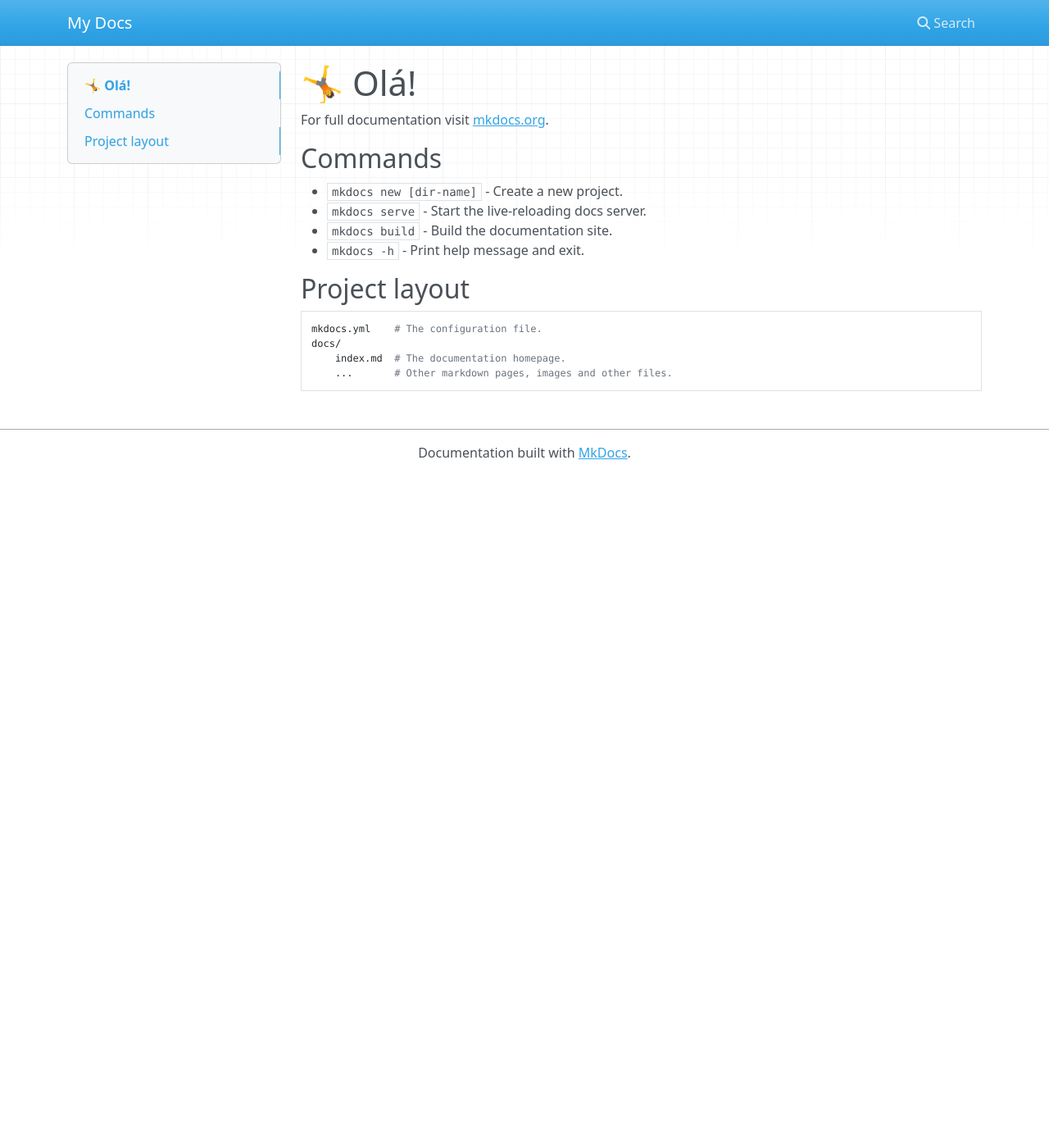
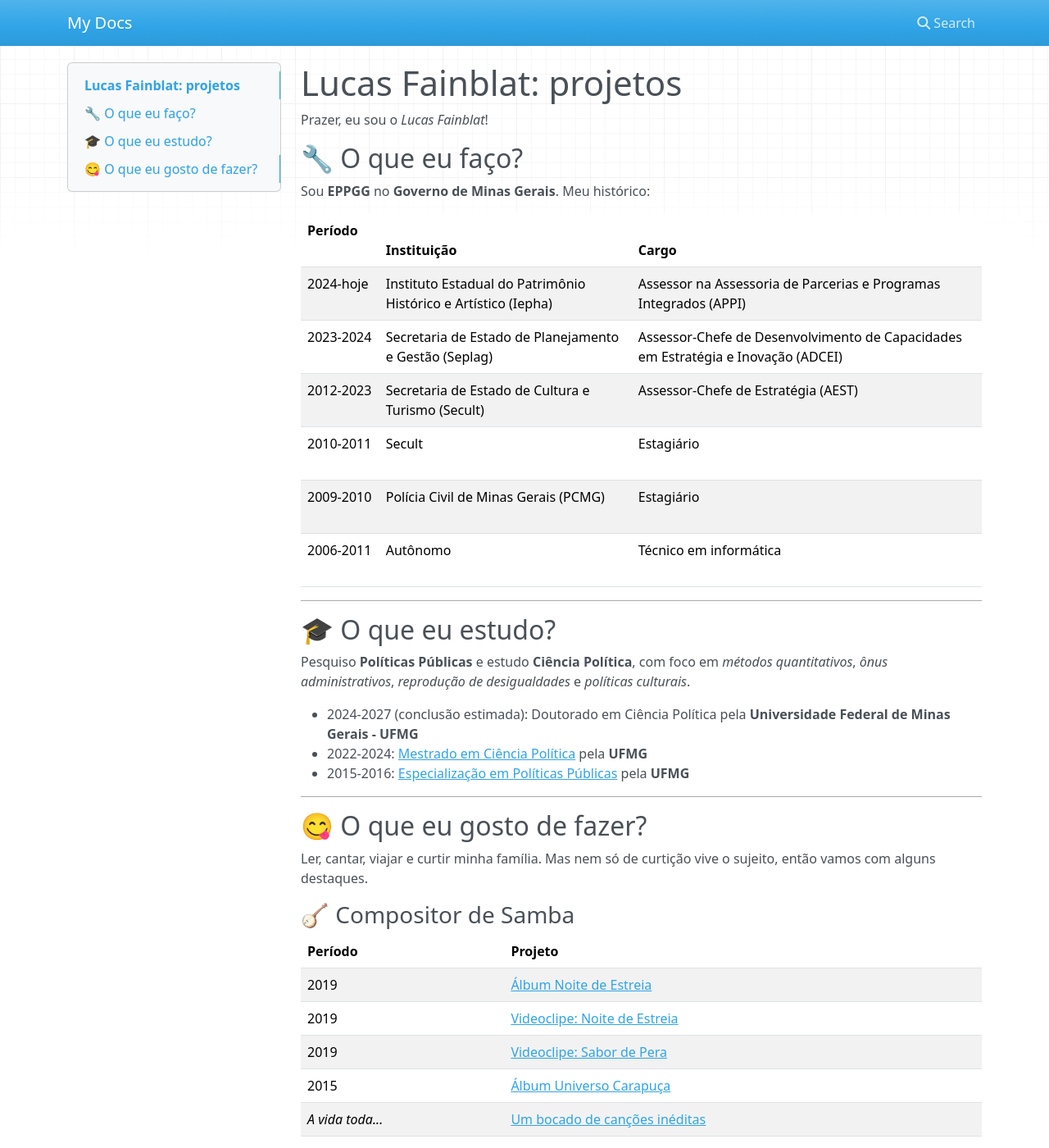
Before and after one commit to lucasfainblat/portfolio, an MkDocs documentation site: the page built from docs/index.md, in a window 1280 px wide and 1400 px high. Shown: the whole window at 82% size. Built offline with MkDocs 1.6.1, drawn with Linux system fonts in a browser that asks for light colours; nearby versions of some CDN libraries; some of the changed text lies outside the part shown.

Commit message:
Nova página inicial

```diff
--- a/docs/index.md
+++ b/docs/index.md
@@ -1,17 +1,49 @@
-# 🤸 Olá!
+# Lucas Fainblat: projetos
 
-For full documentation visit [mkdocs.org](https://www.mkdocs.org).
+Prazer, eu sou o *Lucas Fainblat*!
 
-## Commands
+## 🔧 O que eu faço?
+Sou **EPPGG** no **Governo de Minas Gerais**. Meu histórico:
 
-* `mkdocs new [dir-name]` - Create a new project.
-* `mkdocs serve` - Start the live-reloading docs server.
-* `mkdocs build` - Build the documentation site.
-* `mkdocs -h` - Print help message and exit.
+| Período      | Instituição     | Cargo  |
+|--------------|-----------------|---------------------------------------------|
+| 2024-hoje    | Instituto Estadual do Patrimônio Histórico e Artístico (Iepha) | Assessor na Assessoria de Parcerias e Programas Integrados (APPI) |
+| 2023-2024    | Secretaria de Estado de Planejamento e Gestão (Seplag) | Assessor-Chefe de Desenvolvimento de Capacidades em Estratégia e Inovação (ADCEI) |
+| 2012-2023    | Secretaria de Estado de Cultura e Turismo (Secult) | Assessor-Chefe de Estratégia (AEST) |
+| 2010-2011    | Secult          | Estagiário                                  |
+| 2009-2010    | Polícia Civil de Minas Gerais (PCMG) | Estagiário                                  |
+| 2006-2011    | Autônomo        | Técnico em informática                      |
 
-## Project layout
+---
 
-    mkdocs.yml    # The configuration file.
-    docs/
-        index.md  # The documentation homepage.
-        ...       # Other markdown pages, images and other files.
+## 🎓 O que eu estudo?
+Pesquiso **Políticas Públicas** e estudo **Ciência Política**, com foco em *métodos quantitativos*, *ônus administrativos*, *reprodução de desigualdades* e *políticas culturais*.
+
+- 2024-2027 (conclusão estimada): Doutorado em Ciência Política pela **Universidade Federal de Minas Gerais - UFMG**
+- 2022-2024: [Mestrado em Ciência Política](https://repositorio.ufmg.br/items/2b5d7e5a-052a-4ed8-9bb6-004e6cef8bd6) pela **UFMG**
+- 2015-2016: [Especialização em Políticas Públicas](https://repositorio.ufmg.br/items/38fe0825-a260-4586-a425-0a0d22b36502) pela **UFMG**
+
+---
+
+## 😋 O que eu gosto de fazer?
+Ler, cantar, viajar e curtir minha família. Mas nem só de curtição vive o sujeito, então vamos com alguns destaques.
+
+### 🪕 Compositor de Samba
+
+| Período | Projeto |
+|---------|----------------------------------------|
+| 2019 | [Álbum Noite de Estreia](https://youtube.com/playlist?list=OLAK5uy_kvfx2IJ_fvG48eexrZVZEK7Wb67IGBLKE&si=y7_45KVJDwWsZcHt) |
+| 2019 | [Videoclipe: Noite de Estreia](https://www.youtube.com/watch?v=e39qFT1i0vE&list=RDe39qFT1i0vE&start_radio=1) |
+| 2019 | [Videoclipe: Sabor de Pera](https://www.youtube.com/watch?v=Ap7OtAWhTks&list=RDAp7OtAWhTks&start_radio=1) |
+| 2015 | [Álbum Universo Carapuça](https://youtube.com/playlist?list=OLAK5uy_nl5tpSwG3ttxu1pTVZWZTO-u9F2O7fces&si=eY0Ls6sH6ImPkhlp) |
+| *A vida toda...* | [Um bocado de canções inéditas](https://www.youtube.com/lucasfainblat) |
+
+### 📻 Radialista
+- 2014-2017: produtor e apresentador do programa **Blablablá do Fainblat**, que foi ao ar semanalmente pela **Rádio Inconfidência**
+
+### 🐓 Atleticano:
+- 2013: personagem no documentário [O Dia do Galo](https://www.youtube.com/watch?v=65Iz_GKbhHk), de Cris Azzi (versão longa [aqui](https://www.youtube.com/watch?v=-O3ZcP7Pwns))
+
+---
+
+> **P.S.:** Eu de-tes-to redes sociais! Por isso você não vai me encontrar em nenhuma – pelo menos nenhum perfil verdadeiro 😅
```
